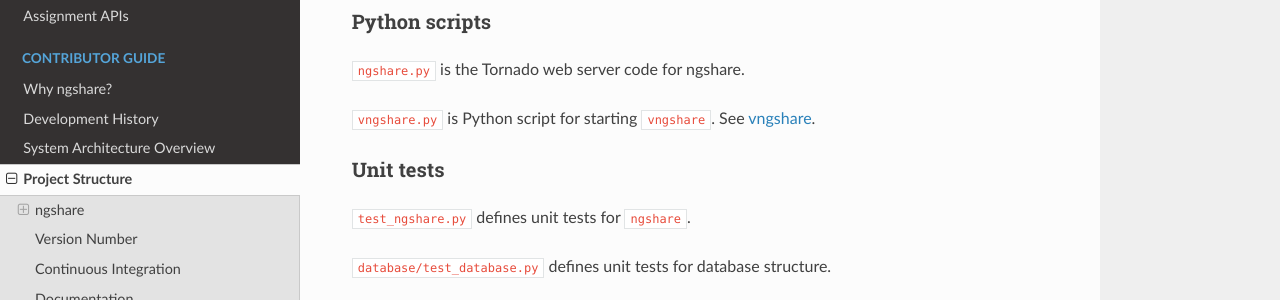
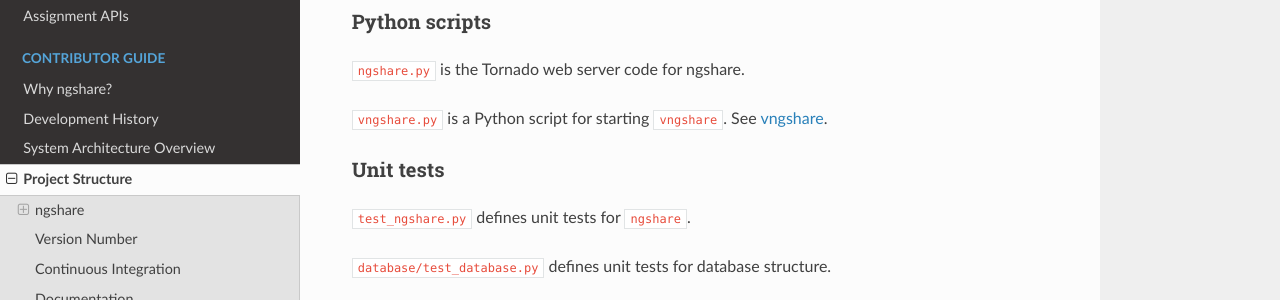
Before and after one commit to LibreTexts/ngshare, a Sphinx documentation site: the page built from docs/contributer_guide/project_structure.rst, in a window 1280 px wide and 900 px high. Shown: the part 257-557 px from the top of the window. Built offline with Sphinx 7.4.7 and the Read the Docs theme 2.0.0, drawn with Linux system fonts in a browser that asks for light colours.

```diff
--- a/docs/contributer_guide/project_structure.rst
+++ b/docs/contributer_guide/project_structure.rst
@@ -9,7 +9,7 @@ Python scripts
 ^^^^^^^^^^^^^^
 ``ngshare.py`` is the Tornado web server code for ngshare.
 
-``vngshare.py`` is Python script for starting ``vngshare``. See :doc:`vngshare`.
+``vngshare.py`` is a Python script for starting ``vngshare``. See :doc:`vngshare`.
 
 Unit tests
 ^^^^^^^^^^
```
